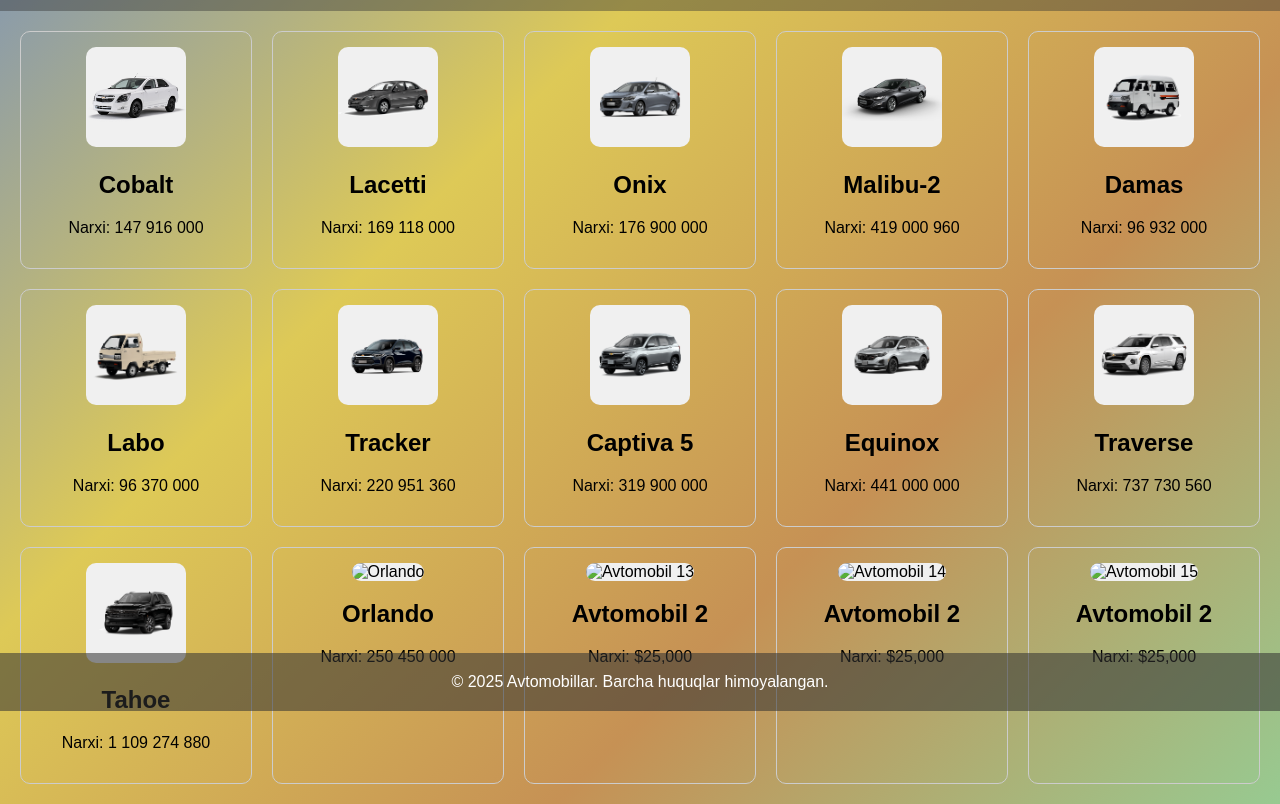
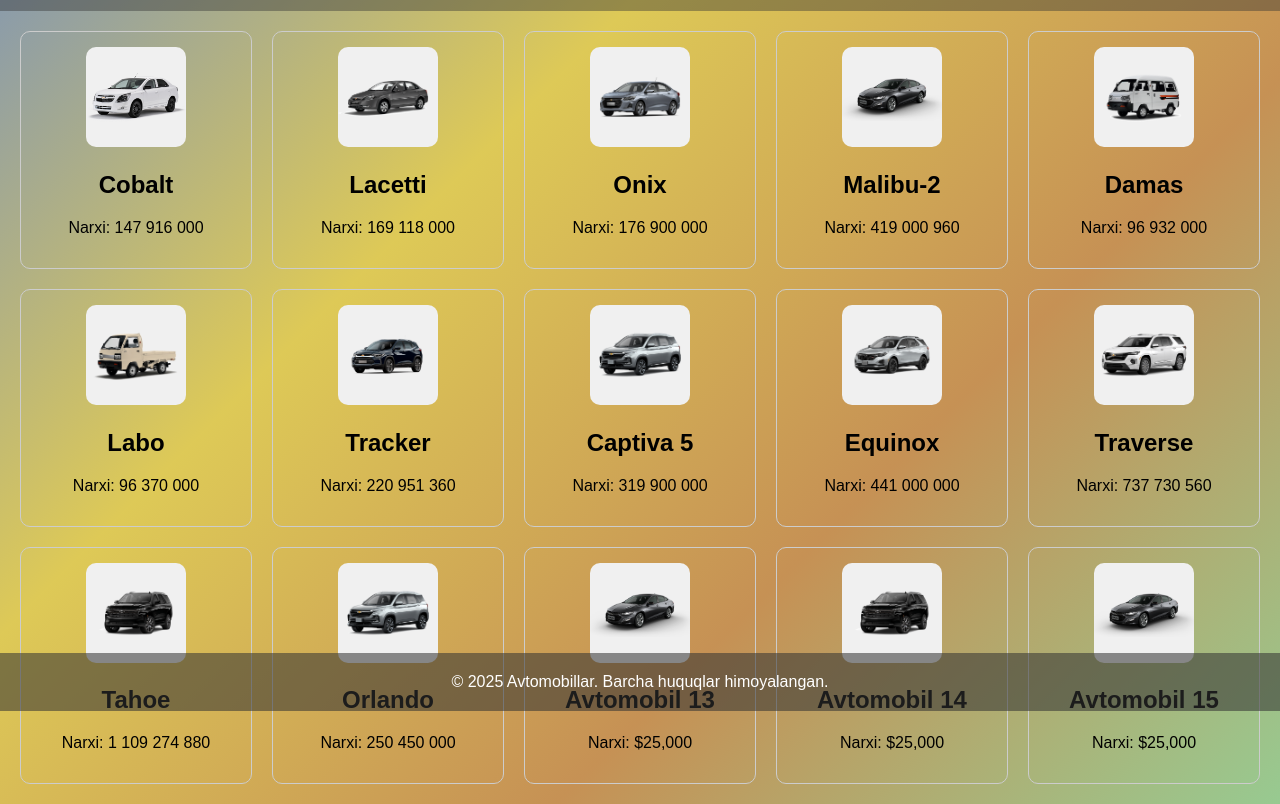
Before and after one commit to Deadpool062/atx_savdo, a plain HTML site: page index.html in a window 1280 px wide. Shown: the part 89-893 px from the top of the page. Drawn offline with Linux system fonts and the light colour scheme.

Commit message:
Update index.html

```diff
--- a/index.html
+++ b/index.html
@@ -69,29 +69,28 @@
                 <p>Narxi: 1 109 274 880</p>
             </div>
             <div class="car" data-id="12" onclick="showModifications('Orlando')">
-                <img src="car2.jpg" alt="Orlando">
+                <img src="rasm/cap.png" alt="Orlando">
                 <h2>Orlando</h2>
                 <p>Narxi: 250 450 000</p>
             </div>
             <div class="car" data-id="13" onclick="showModifications(13)">
-                <img src="car2.jpg" alt="Avtomobil 13">
-                <h2>Avtomobil 2</h2>
+                <img src="rasm/GZA.png" alt="Avtomobil 13">
+                <h2>Avtomobil 13</h2>
                 <p>Narxi: $25,000</p>
             </div>
             <div class="car" data-id="14" onclick="showModifications(14)">
-                <img src="car2.jpg" alt="Avtomobil 14">
-                <h2>Avtomobil 2</h2>
+                <img src="rasm/th.png" alt="Avtomobil 14">
+                <h2>Avtomobil 14</h2>
                 <p>Narxi: $25,000</p>
             </div>
             <div class="car" data-id="15" onclick="showModifications(15)">
-                <img src="car2.jpg" alt="Avtomobil 15">
-                <h2>Avtomobil 2</h2>
+                <img src="rasm/GZA.png" alt="Avtomobil 15">
+                <h2>Avtomobil 15</h2>
                 <p>Narxi: $25,000</p>
             </div>
         </div>
     </main>
 
-    <!-- Modifikatsiyalar uchun modal oyna -->
     <div id="modal" class="modal">
         <div class="modal-content">
             <span class="close" onclick="closeModal()">&times;</span>
@@ -99,12 +98,10 @@
             <div id="modal-body">
                 <!-- Modifikatsiyalar bu yerda ko'rsatiladi -->
             </div>
-
-            <input type="text" id="user-name" placeholder="Ism Familya" required>
+            <input type="text" id="user-name" placeholder="Ismingiz" required>
             <input type="tel" id="user-phone" placeholder="Telefon raqamingiz" required>
-            <input type="hidden" id="car-id" value="">
+            <input type="hidden" id="car-id" value=""> <!-- car-id input elementi -->
             <button onclick="orderCar()">Buyurtma berish</button>
-
         </div>
     </div>
 
```
